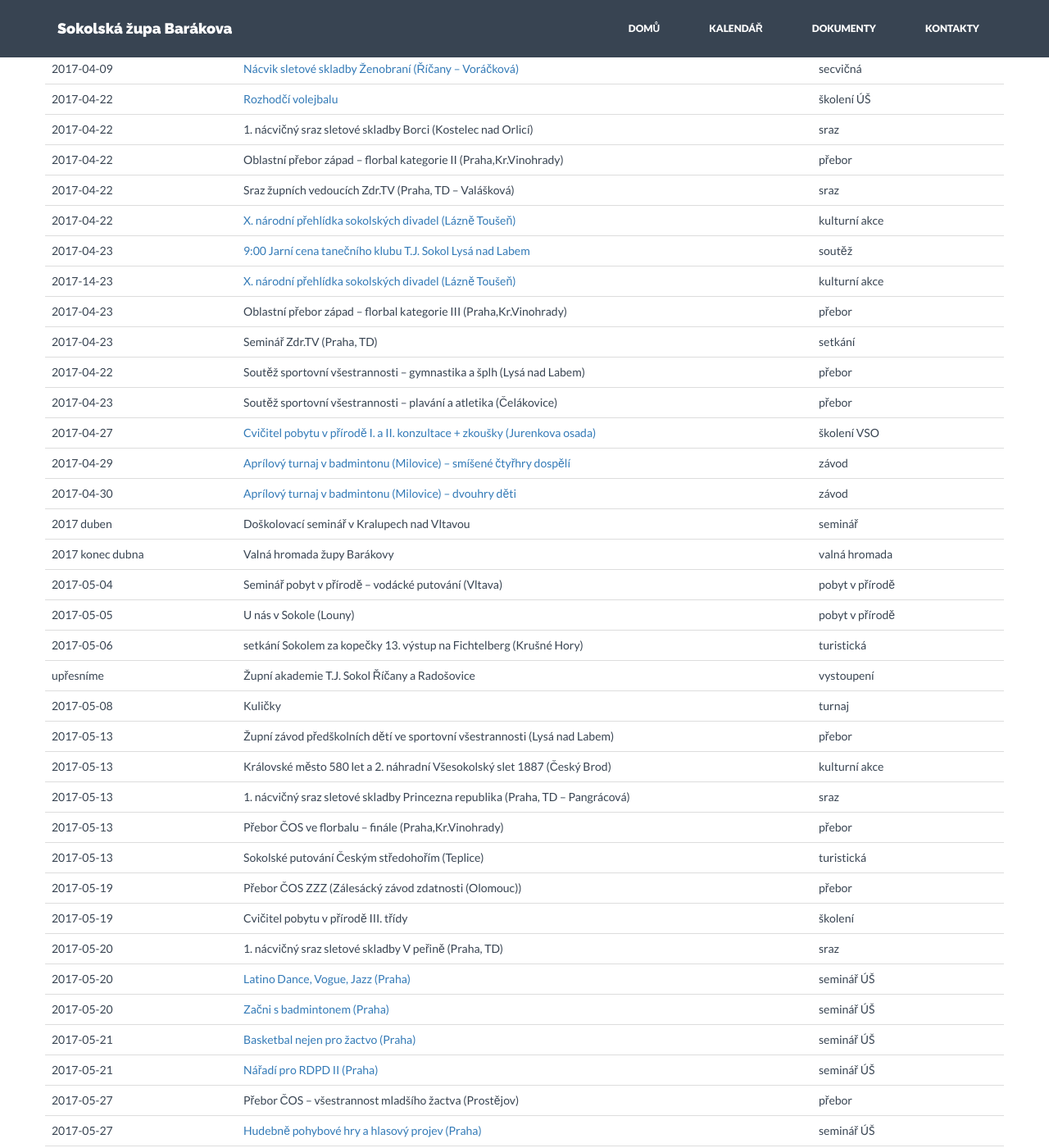
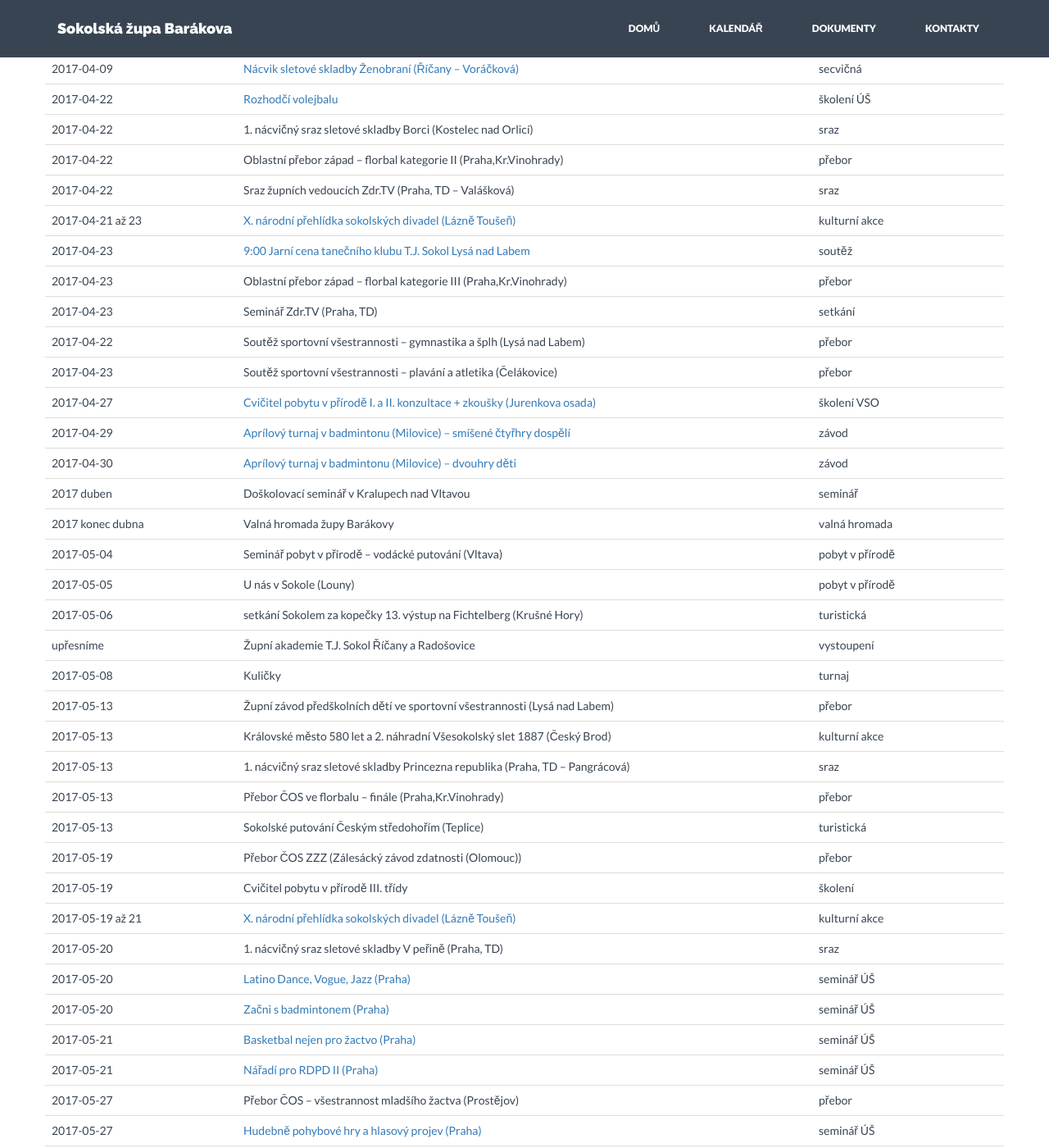
Before and after one commit to milanhybner/zbarakova.cz, a Jekyll site: the page built from akce.md, in a window 1280 px wide and 1400 px high, scrolled down 1648 px. Shown: the whole window at 82% size. Built offline with Jekyll 4.4.1, drawn with Linux system fonts in a browser that asks for light colours; nearby versions of some CDN libraries.

Commit message:
Přidána X. národní přehlídka sokolských divadel (Lázně Toušeň)
* všechny termíny do kalendáře http://www.zbarakova.cz/akce.html
* Doprovodné informace na stránku vzdělavatelského odboru http://www.zbarakova.cz/vo/sbory-a-soubory.html

```diff
--- a/_data/akce.yaml
+++ b/_data/akce.yaml
@@ -232,7 +232,7 @@
   url:
   druh: sraz
 
-- datum: 2017-04-22
+- datum: 2017-04-21 až 23
   url: https://drive.google.com/open?id=0B0w6gDorCVUkWVYxZTA4WDMtTEpoTUhyMmJKaUVFY2VEVEI4
   nazev: X. národní přehlídka sokolských divadel (Lázně Toušeň)
   druh: kulturní akce
@@ -242,10 +242,6 @@
   url: https://drive.google.com/open?id=0B0w6gDorCVUkdXAteDRpdjgxTlFwU3RKckxKWWlDRmZpbHVr
   druh: soutěž
 
-- datum: 2017-14-23
-  url: https://drive.google.com/open?id=0B0w6gDorCVUkWVYxZTA4WDMtTEpoTUhyMmJKaUVFY2VEVEI4
-  nazev: X. národní přehlídka sokolských divadel (Lázně Toušeň)
-  druh: kulturní akce
 
 - datum: 2017-04-23
   nazev: Oblastní přebor západ – florbal kategorie III (Praha,Kr.Vinohrady)
@@ -364,6 +360,10 @@
   url:
   druh: školení
 
+- datum: 2017-05-19 až 21
+  url: https://drive.google.com/open?id=0B0w6gDorCVUkWVYxZTA4WDMtTEpoTUhyMmJKaUVFY2VEVEI4
+  nazev: X. národní přehlídka sokolských divadel (Lázně Toušeň)
+  druh: kulturní akce
 
 - datum: 2017-05-20
   nazev: 1. nácvičný sraz sletové skladby V peřině (Praha, TD)
```
Also changed, not shown: vo/sbory-a-soubory.md (+4 -0 lines).
